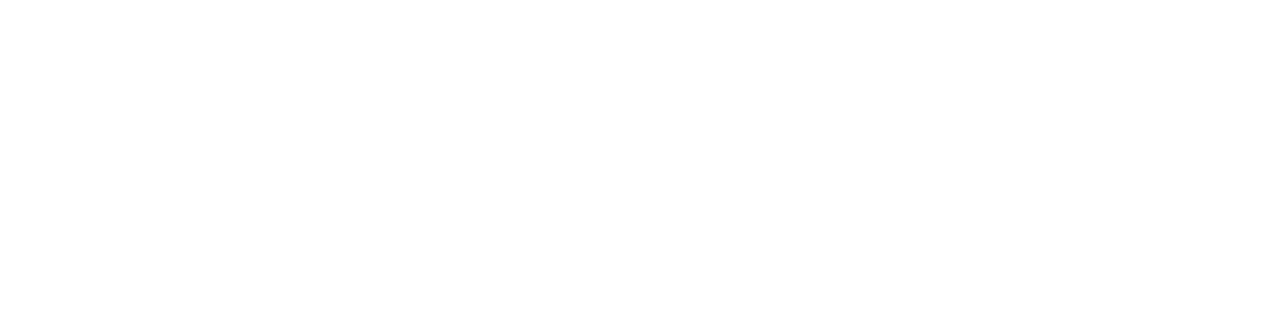
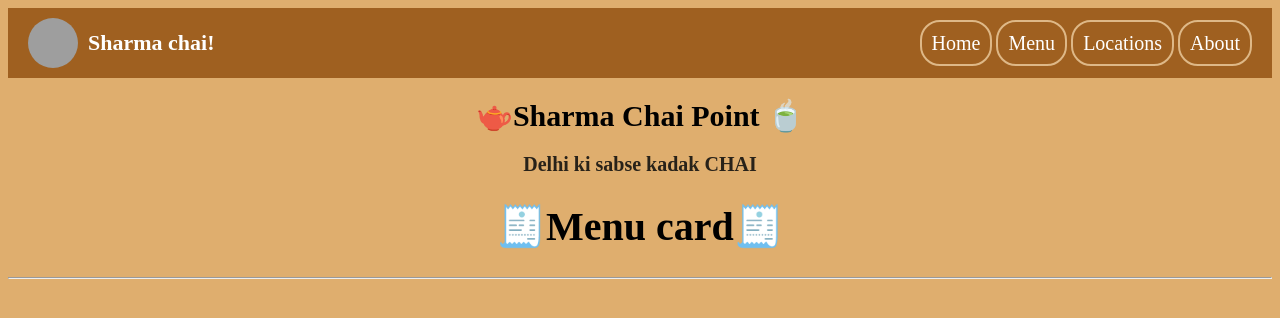
Before and after one commit to tarun-kashyap149/C-practice, a plain HTML site: page chaibar/menu.html in a window 1280 px wide. Drawn offline with Linux system fonts and the light colour scheme; grey boxes are pictures that could not be loaded.

Commit message:
menu button changed

```diff
--- a/chaibar/menu.html
+++ b/chaibar/menu.html
@@ -1 +1,28 @@
 <!DOCTYPE html>
+<html lang="en">
+    <head>
+        <meta charset="UTF-8"/>
+        <meta http-equiv="X-UA-compatible" content="IE-edge"/>
+        <meta name="viewport" content="width=device-width , initial-scale=1.0"/>
+        <link rel="stylesheet" href="style.css"/>
+        <title>Menu page</title>
+    </head>
+     <header>
+      <div class="logo">
+        <img src="content/image copy 3.png" alt="logo">
+        <span>Sharma chai!</span>
+      </div>
+      <nav >
+        <a class="navi" herf="#">Home</a>
+        <a class="navi" herf="#">Menu</a>
+        <a class="navi" herf="#">Locations</a>
+        <a class="navi" herf="#">About</a>
+      </nav>
+    </header>
+     <body id="page">
+        <h1 id="heading"><b>🫖Sharma Chai Point 🍵</b></h1>
+        <h3 id="subheading">Delhi ki sabse kadak CHAI</h3>
+        <h1 id="menucard">🧾Menu card🧾</h1>
+       <hr>
+       </body>
+</html>
--- a/chaibar/style.css
+++ b/chaibar/style.css
@@ -167,3 +167,13 @@ border: 2px solid burlywood;
   font-size: 15px;
   font-weight: bold;
 }}
+
+
+
+
+/* Menu page css*/
+#menucard{
+    font-size:40px;
+    text-align:center;
+
+}
```
Also changed, not shown: chaibar/index.html (+6 -6 lines).
